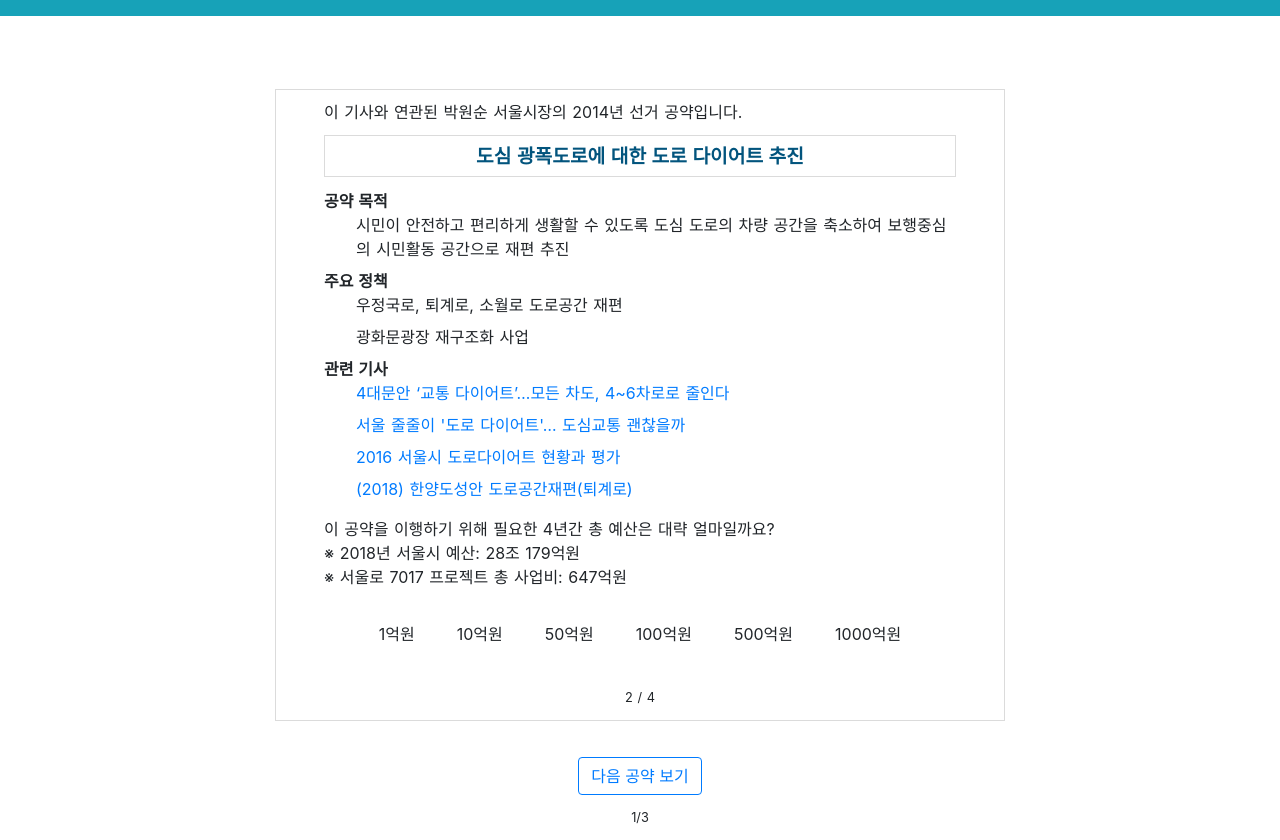
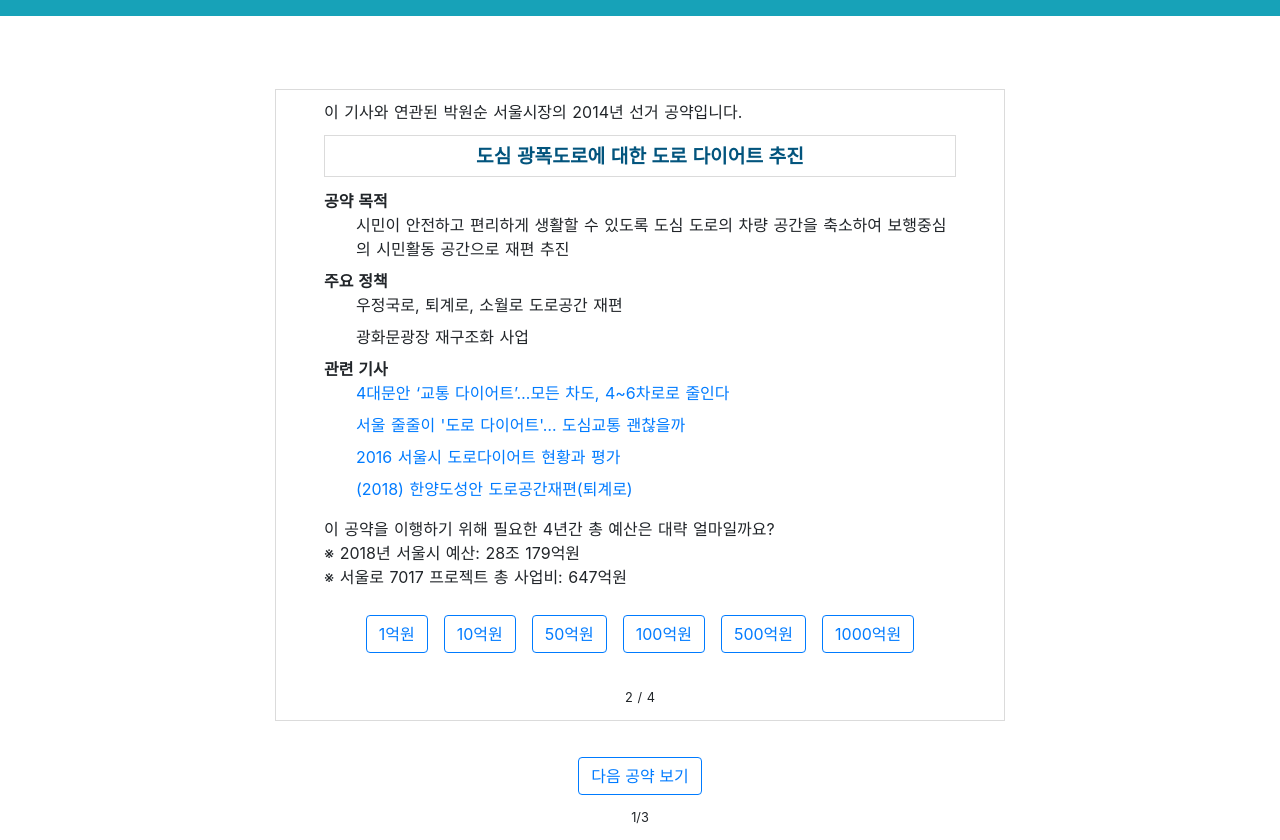
Before and after one commit to kixlab/xproj-experiment, a Nuxt app: page /PromptView/1 in a window 1280 px wide. Both pictures are taken after a click on the button "등록". Built offline with nearby package versions, Linux system fonts and the light colour scheme; no server answers.

Commit message:
wrong budget button variant

```diff
--- a/components/PromptPaneActionBudget.vue
+++ b/components/PromptPaneActionBudget.vue
@@ -1,7 +1,7 @@
 <template>
   <div>
     <div v-if="!isAnswered">
-      <b-button class="budgetButton" v-for="option in options" :key="option" @click="onBudgetClick(option)" :variant="selectedBudget === option ? 'primary' : 'primary-outline'">{{option}}억원</b-button>
+      <b-button class="budgetButton" v-for="option in options" :key="option" @click="onBudgetClick(option)" :variant="selectedBudget === option ? 'primary' : 'outline-primary'">{{option}}억원</b-button>
     </div>
     <div v-else>
       이 공약에 실제 사용된 예산은 {{budgetString}}입니다.
```
